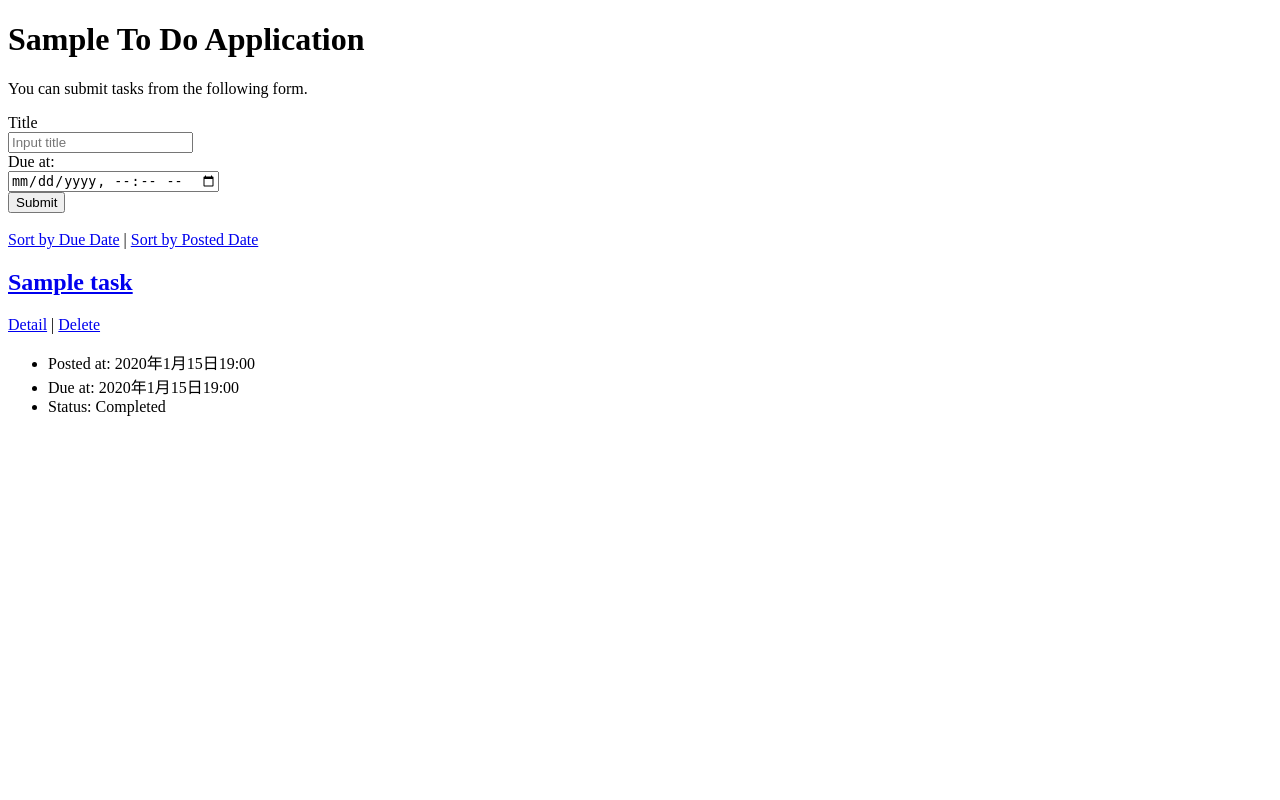
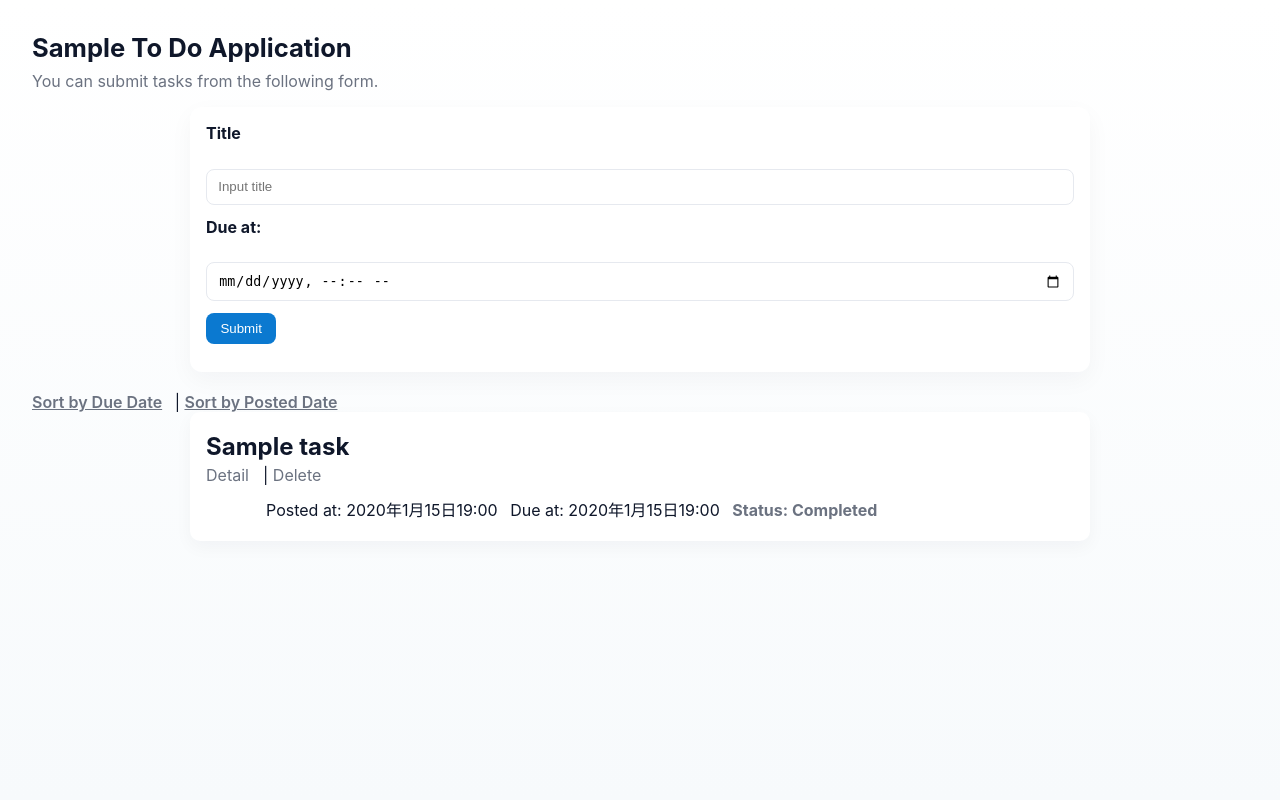
Before and after one commit to s1F102500191/django-test-exercise, a Django app: page / in a window 1280 px wide. Run offline with Django 5.2, Linux system fonts and the light colour scheme; tables that the repository leaves empty hold one stand-in row (values such as "Sample post").

Commit message:
cssの追加

```diff
--- /dev/null
+++ b/todo/static/todo/css/style.css
@@ -0,0 +1,79 @@
+/* Elegant styles for the To Do app (applies without editing templates)
+	 Targets common elements used in the app's templates so no HTML changes required.
+*/
+:root{
+	--bg:#f7fafc; --card:#ffffff; --text:#0f172a; --muted:#6b7280; --accent:#0b79d0;
+	--success:#16a34a; --danger:#ef4444; --radius:10px;
+}
+*{box-sizing:border-box}
+html,body{height:100%}
+body{
+	margin:0;padding:2rem;font-family:-apple-system,BlinkMacSystemFont,"Hiragino Kaku Gothic ProN","Meiryo","Noto Sans JP",sans-serif;
+	background:linear-gradient(180deg,#ffffff 0%,var(--bg) 100%);color:var(--text);
+}
+
+.container{max-width:980px;margin:0 auto}
+
+h1{font-size:1.6rem;margin:0 0 .5rem}
+p{color:var(--muted);margin-top:0}
+
+form{background:var(--card);padding:1rem;border-radius:12px;box-shadow:0 8px 24px rgba(12,20,40,0.04);max-width:720px}
+form div{margin-bottom:.75rem}
+label{display:block;font-weight:700;margin-bottom:.35rem}
+input[type="text"],input[type="datetime-local"]{width:100%;padding:.6rem .7rem;border:1px solid #e6e9ef;border-radius:8px}
+button{background:var(--accent);color:#fff;border:none;padding:.5rem .9rem;border-radius:8px;cursor:pointer}
+
+.text{background:var(--card);padding:1rem;border-radius:10px;margin-bottom:1rem;box-shadow:0 6px 18px rgba(12,20,40,0.04)}
+.text h2{margin:.25rem 0}
+.text a{color:var(--accent);text-decoration:none}
+.text a:hover{text-decoration:underline}
+
+ul{margin:.5rem 0 0 1.25rem}
+li{margin:.25rem 0}
+
+.muted{color:var(--muted)}
+
+/* Links used for sorting or simple nav (e.g. ?order=) */
+a[href*="order"]{color:var(--muted);font-weight:600;margin-right:.5rem}
+
+/* action links inside task blocks (Detail / Delete etc.) */
+.text > div a{margin-right:.6rem;color:var(--muted);text-decoration:none}
+.text > div a:hover{color:var(--accent)}
+
+/* anchor inside headings */
+h2 > a, .text h2 > a{color:var(--text);text-decoration:none}
+h2 > a:hover, .text h2 > a:hover{color:var(--accent)}
+
+/* style for submit buttons inside forms (covers <button> and input[type=submit]) */
+form button, form input[type="submit"]{background:var(--accent);color:#fff;border:none;padding:.5rem .9rem;border-radius:8px;cursor:pointer}
+form button.secondary, form input.secondary{background:#eef2f6;color:var(--text)}
+
+/* Provide subtle emphasis for the status line when present (best-effort) */
+.text ul li:nth-child(3){font-weight:700;color:var(--muted)}
+
+/* make the form and task blocks responsive and centered */
+.text, form{max-width:900px;margin-left:auto;margin-right:auto}
+
+/* small hover polish */
+.text:hover{transform:translateY(-2px);transition:transform .18s ease,box-shadow .18s ease;box-shadow:0 14px 36px rgba(12,20,40,0.06)}
+
+
+/* small-screen adjustments */
+@media (max-width:640px){body{padding:1rem}form{padding:.75rem}}
+
+/* decorative enhancements for links and actions */
+a{transition:color .12s ease}
+
+/* Focus states */
+input:focus{outline:none;box-shadow:0 6px 18px rgba(11,121,208,0.08);border-color:var(--accent)}
+
+/* subtle badges when template contains status words */
+.text li{display:inline-block;margin-right:.5rem}
+.text li:before{content:''}
+
+/* dark mode */
+@media (prefers-color-scheme:dark){
+	:root{--bg:#071025;--card:#0b1220;--text:#e6eef7;--muted:#91a3b5}
+	body{background:linear-gradient(180deg,#071025 0%, #071827 100%)}
+	form,.text{background:var(--card)}
+}
--- a/todo/templates/todo/detail.html
+++ b/todo/templates/todo/detail.html
@@ -6,6 +6,7 @@
     <title>To Do Application</title>
     <meta charset="UTF-8">
     <meta name="author" content="INIAD">
+    <link rel="stylesheet" href="{% static 'todo/css/style.css' %}">
   </head>
 
   <body>
--- a/todo/templates/todo/edit.html
+++ b/todo/templates/todo/edit.html
@@ -5,6 +5,7 @@
 <title>To Do Application</title>
 <meta charset="UTF-8">
 <meta name="author" content="INIAD">
+<link rel="stylesheet" href="{% static 'todo/css/style.css' %}">
 </head>
 
 <body>
--- a/todo/templates/todo/index.html
+++ b/todo/templates/todo/index.html
@@ -6,6 +6,7 @@
     <title>To Do Application</title>
     <meta charset="UTF-8">
     <meta name="author" content="INIAD">
+    <link rel="stylesheet" href="{% static 'todo/css/style.css' %}">
   </head>
 
   <body>
```
